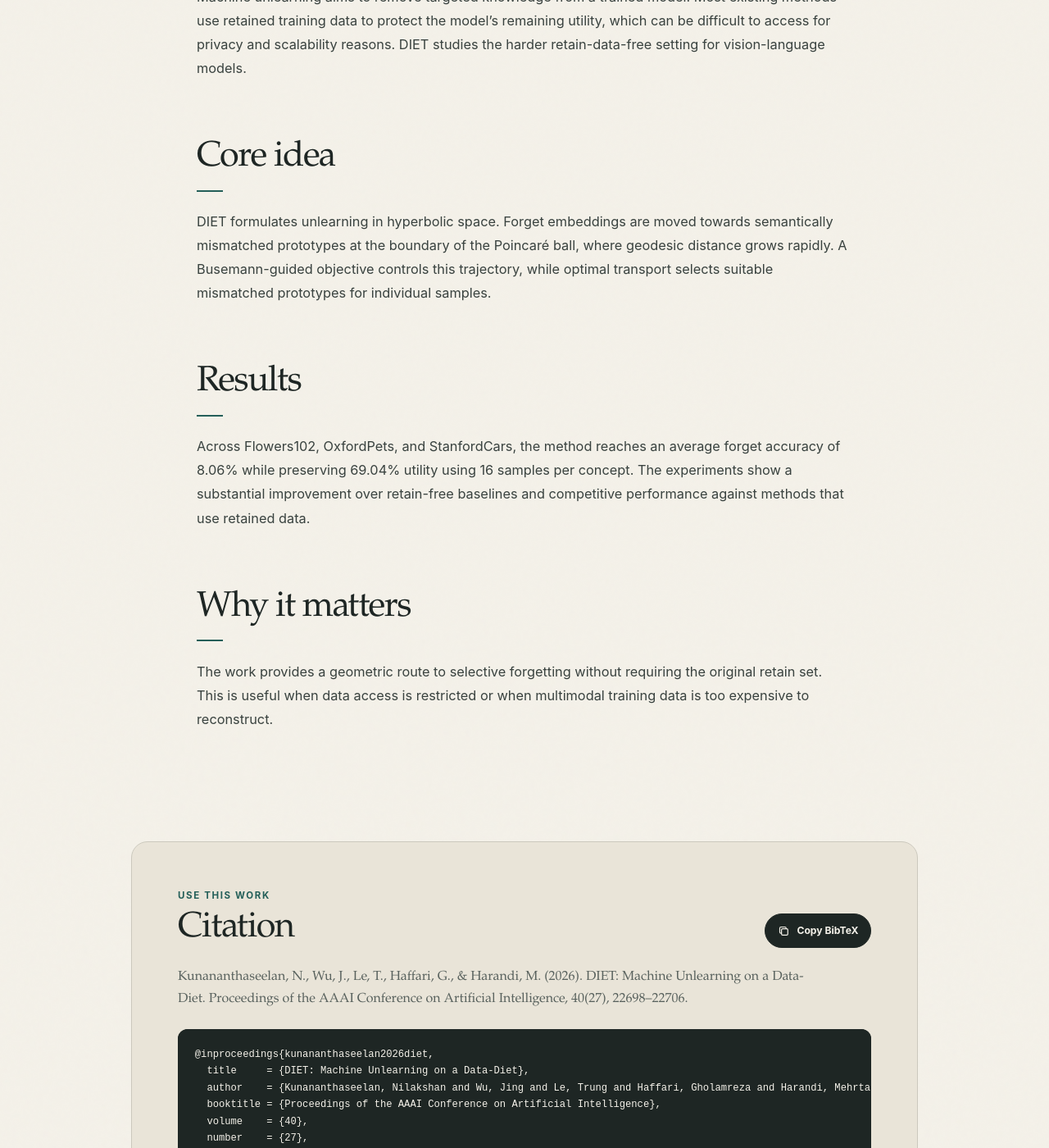
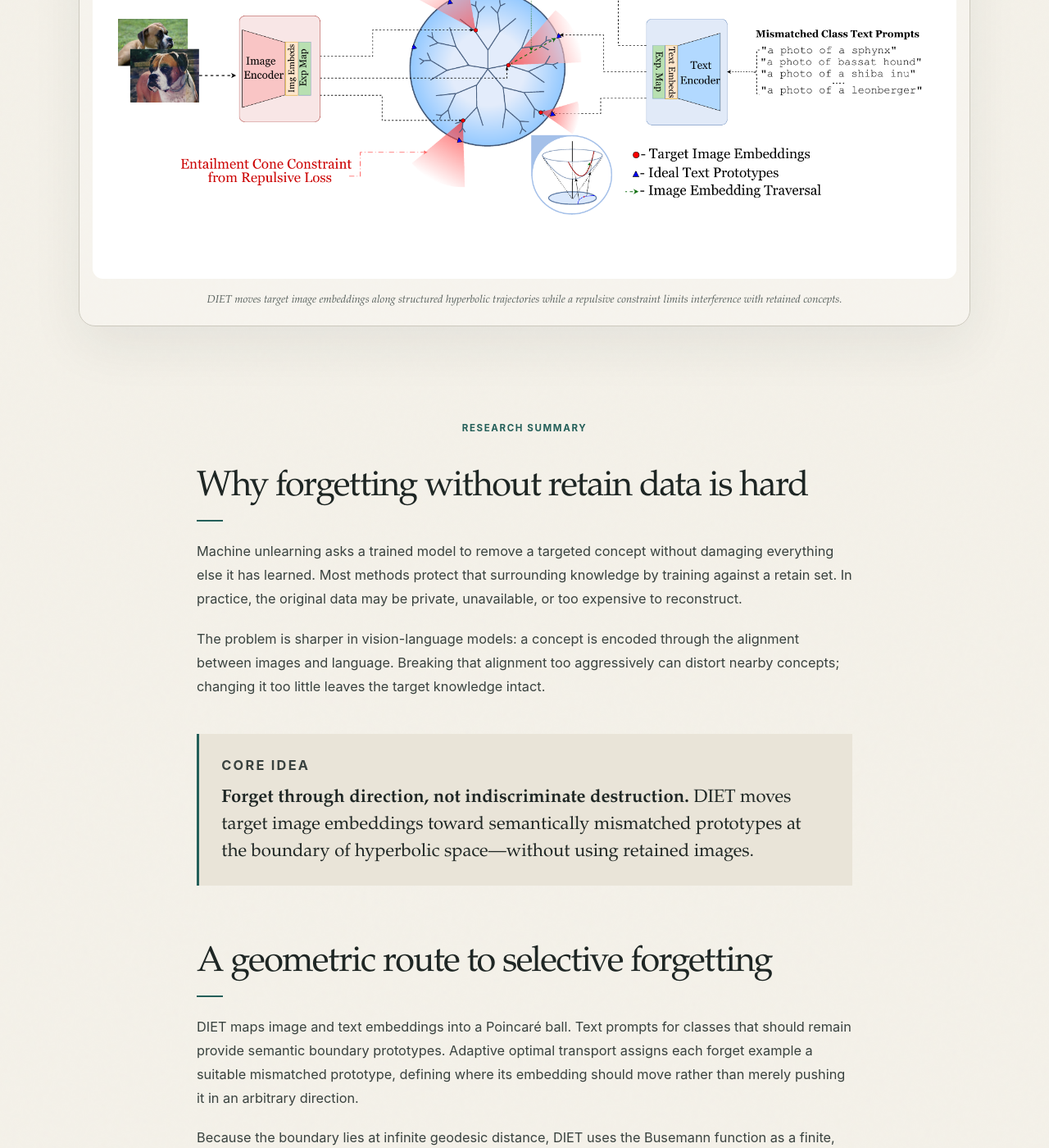
Before and after one commit to NilakshanKunananthaseelan/NilakshanKunananthaseelan.github.io, a Jekyll site: the page built from _papers/diet.md, in a window 1280 px wide and 1400 px high, scrolled down 1023 px. Shown: the whole window at 82% size. Built offline with Jekyll 4.4.1, drawn with Linux system fonts in a browser that asks for light colours; some of the changed text lies outside the part shown.

Commit message:
Expand DIET research page

```diff
--- a/_data/publications.yml
+++ b/_data/publications.yml
@@ -23,6 +23,8 @@
       url: "https://ojs.aaai.org/index.php/AAAI/article/view/39431"
     - label: PDF
       url: "https://ojs.aaai.org/index.php/AAAI/article/download/39431/43392"
+    - label: Code
+      url: "https://github.com/NilakshanKunananthaseelan/DIET"
 
 - title: "Optimizing Waste Handling with Interactive AI"
   slug: waste-handling
--- a/_papers/diet.md
+++ b/_papers/diet.md
@@ -6,6 +6,9 @@
   - Machine unlearning
   - Vision-language models
   - Hyperbolic learning
+image: /images/diet-pipeline.png
+image_alt: DIET pipeline showing image embeddings transported through hyperbolic space toward mismatched text prototypes selected by optimal transport.
+image_caption: DIET moves target image embeddings along structured hyperbolic trajectories while a repulsive constraint limits interference with retained concepts.
 citation: "Kunananthaseelan, N., Wu, J., Le, T., Haffari, G., & Harandi, M. (2026). DIET: Machine Unlearning on a Data-Diet. Proceedings of the AAAI Conference on Artificial Intelligence, 40(27), 22698–22706."
 bibtex: |
   @inproceedings{kunananthaseelan2026diet,
@@ -20,18 +23,86 @@
   }
 ---
 
-## Abstract
+## Why forgetting without retain data is hard
 
-Machine unlearning aims to remove targeted knowledge from a trained model. Most existing methods use retained training data to protect the model’s remaining utility, which can be difficult to access for privacy and scalability reasons. DIET studies the harder retain-data-free setting for vision-language models.
+Machine unlearning asks a trained model to remove a targeted concept without damaging everything else it has learned. Most methods protect that surrounding knowledge by training against a retain set. In practice, the original data may be private, unavailable, or too expensive to reconstruct.
 
-## Core idea
+The problem is sharper in vision-language models: a concept is encoded through the alignment between images and language. Breaking that alignment too aggressively can distort nearby concepts; changing it too little leaves the target knowledge intact.
 
-DIET formulates unlearning in hyperbolic space. Forget embeddings are moved towards semantically mismatched prototypes at the boundary of the Poincaré ball, where geodesic distance grows rapidly. A Busemann-guided objective controls this trajectory, while optimal transport selects suitable mismatched prototypes for individual samples.
+<aside class="paper-callout">
+  <p class="eyebrow">Core idea</p>
+  <p><strong>Forget through direction, not indiscriminate destruction.</strong> DIET moves target image embeddings toward semantically mismatched prototypes at the boundary of hyperbolic space—without using retained images.</p>
+</aside>
 
-## Results
+## A geometric route to selective forgetting
 
-Across Flowers102, OxfordPets, and StanfordCars, the method reaches an average forget accuracy of 8.06% while preserving 69.04% utility using 16 samples per concept. The experiments show a substantial improvement over retain-free baselines and competitive performance against methods that use retained data.
+DIET maps image and text embeddings into a Poincaré ball. Text prompts for classes that should remain provide semantic boundary prototypes. Adaptive optimal transport assigns each forget example a suitable mismatched prototype, defining where its embedding should move rather than merely pushing it in an arbitrary direction.
 
-## Why it matters
+Because the boundary lies at infinite geodesic distance, DIET uses the Busemann function as a finite, differentiable objective:
 
-The work provides a geometric route to selective forgetting without requiring the original retain set. This is useful when data access is restricted or when multimodal training data is too expensive to reconstruct.
+<div class="paper-equation" role="group" aria-label="Busemann function used by DIET">
+  <div class="paper-equation__formula">δ<sub>p</sub>(z) = log(‖p − z‖² / (1 − ‖z‖²))</div>
+  <p><strong>z</strong> is a forget embedding inside the Poincaré ball and <strong>p</strong> is its assigned boundary prototype. Minimising this quantity guides the embedding along a geodesic ray toward that prototype.</p>
+</div>
+
+The final objective balances three behaviours:
+
+<div class="paper-equation" role="group" aria-label="DIET unlearning objective">
+  <div class="paper-equation__formula">ℒ<sub>U</sub> = λ<sub>HYP</sub>ℒ<sub>HYP</sub> + λ<sub>OT</sub>ℒ<sub>OT</sub> + λ<sub>REP</sub>ℒ<sub>REP</sub></div>
+  <p>The hyperbolic term drives forgetting, optimal transport chooses structured trajectories, and the repulsive term separates each example from unassigned prototypes to reduce cross-class interference.</p>
+</div>
+
+Only low-rank adapters in the vision encoder are updated. The text encoder supplies the prototypes, so the method does not need a retained image dataset as a training constraint.
+
+## What the geometry changes
+
+<figure class="paper-inline-figure">
+  <img src="{{ '/images/diet-latent-space.png' | relative_url }}" alt="Latent-space comparison for CLIP, GS-LoRA, retain-free GS-LoRA, and DIET after unlearning the Shiba Inu class.">
+  <figcaption>Shared CLIP space after removing “Shiba Inu.” Gradient-ascent baselines can reverse or disperse semantic structure; DIET dampens the target alignment while keeping the retained class clusters organised.</figcaption>
+</figure>
+
+The latent-space analysis makes the trade-off visible. GS-LoRA and its retain-free variant drive target similarity to negative values, while the retain-free variant also disperses the surrounding clusters. DIET instead follows a structured boundary direction and preserves the organisation of retained concepts.
+
+## Evaluation at a glance
+
+The study evaluates CLIP on Flowers102, OxfordPets, StanfordCars, and Food101. Each run uses 16 forget samples per concept and averages results over five randomly selected forget concepts per dataset. Lower forget-set accuracy (<em>D</em><sub>f</sub>) is better; higher test accuracy (<em>D</em><sub>t</sub>) means more general utility is retained.
+
+<div class="paper-stat-grid" aria-label="DIET headline results">
+  <div><strong>8.06%</strong><span>average forget accuracy</span></div>
+  <div><strong>69.04%</strong><span>average retained utility</span></div>
+  <div><strong>16</strong><span>samples per concept</span></div>
+</div>
+
+<div class="paper-table-wrap">
+  <table class="paper-results">
+    <thead>
+      <tr><th>Method</th><th>Uses retain data?</th><th>Forget accuracy ↓</th><th>Test accuracy ↑</th></tr>
+    </thead>
+    <tbody>
+      <tr><td>SalUn*</td><td>No</td><td>23.42%</td><td>43.53%</td></tr>
+      <tr><td>GS-LoRA*</td><td>No</td><td><strong>0.00%</strong></td><td>1.73%</td></tr>
+      <tr><td><strong>DIET</strong></td><td><strong>No</strong></td><td>8.06%</td><td><strong>69.04%</strong></td></tr>
+      <tr><td>GS-LoRA</td><td>Yes</td><td>0.13%</td><td>71.76%</td></tr>
+    </tbody>
+  </table>
+</div>
+<p class="paper-table-note">Average accuracy across the four fine-grained datasets in Table 1. An asterisk marks a baseline adapted to run without retained data.</p>
+
+DIET retains 25.51 percentage points more test accuracy than retain-free SalUn and comes within 2.72 points of retain-based GS-LoRA. The comparison also exposes why forget accuracy cannot be read alone: GS-LoRA* reaches zero forget accuracy but collapses overall test accuracy to 1.73%.
+
+## What matters in the method
+
+The ablations support two design choices. Adaptive optimal transport gives each forget example a meaningful boundary direction, while the repulsive loss protects unassigned semantic prototypes. Replacing text-derived prototypes with random boundary points weakens forgetting across every reported dataset, even when retained-class separation remains high.
+
+Performance also depends on the number of forget examples. DIET preserves useful accuracy with very small sample sets, but its forgetting becomes less reliable below the 16-shot setting. Determining how much evidence is needed to remove a concept remains open.
+
+## Scope and limitations
+
+- DIET attenuates image–text alignment; it does not prove complete removal of a concept from every internal representation or downstream behaviour.
+- Hyperbolic optimisation can be unstable and requires norm clipping, a repulsive regulariser, and careful hyperparameter tuning.
+- Results depend on the quality of the text prototypes, and the boundary construction may be insufficient for heavily entangled concepts.
+- The experiments cover targeted concept removal in CLIP-style classification settings. Applications with legal or ethical requirements for verified deletion need stronger auditing and guarantees.
+
+## Takeaway
+
+DIET turns retain-data-free unlearning into a geometric routing problem: choose a semantically meaningful direction for each target example, move it toward the hyperbolic boundary, and protect the concepts that should remain. The result is selective forgetting that preserves substantially more utility than the retain-free baselines tested in the paper.
```
Also changed, not shown: images/diet-latent-space.png (added), images/diet-pipeline.png (added).
